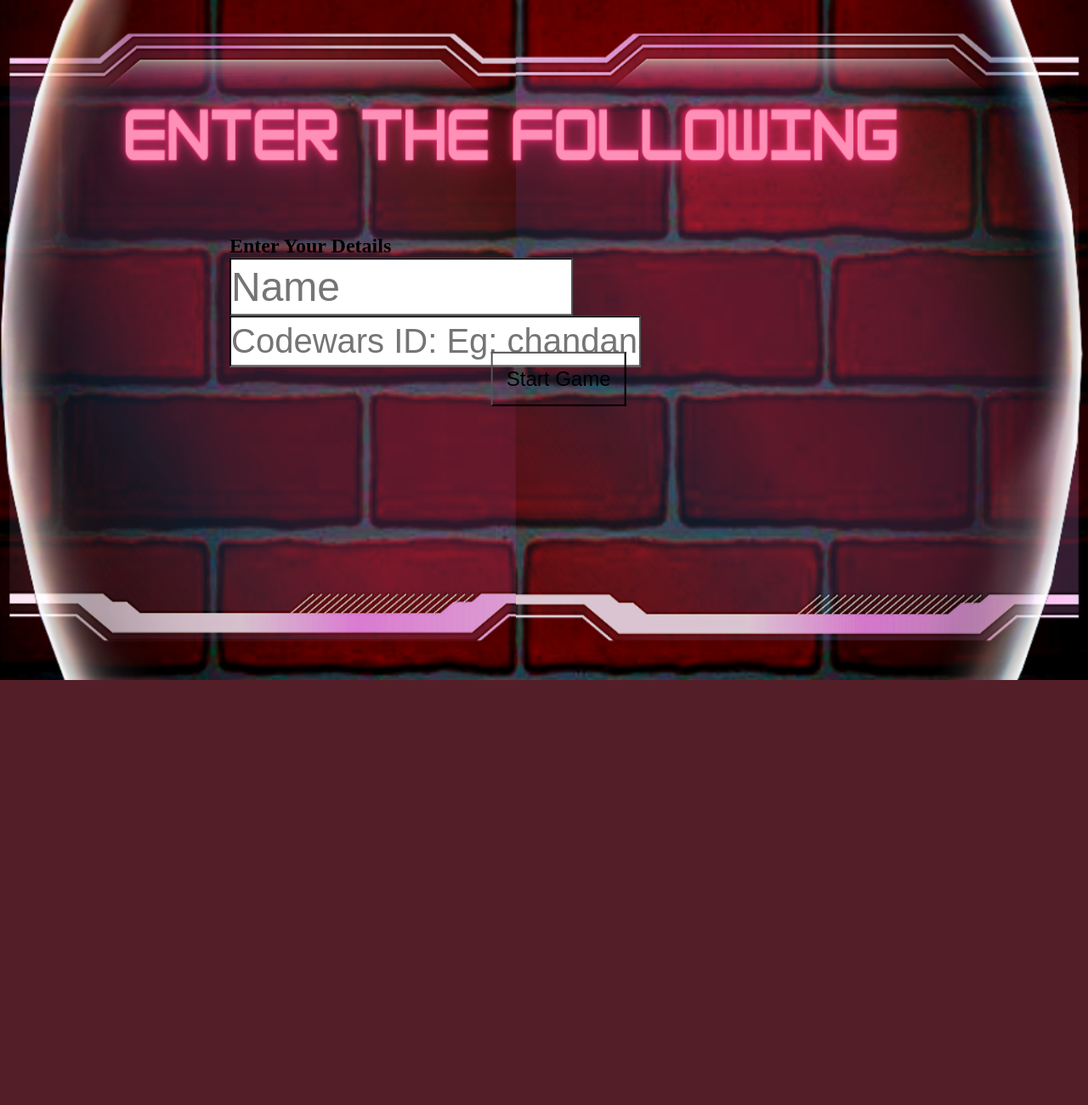
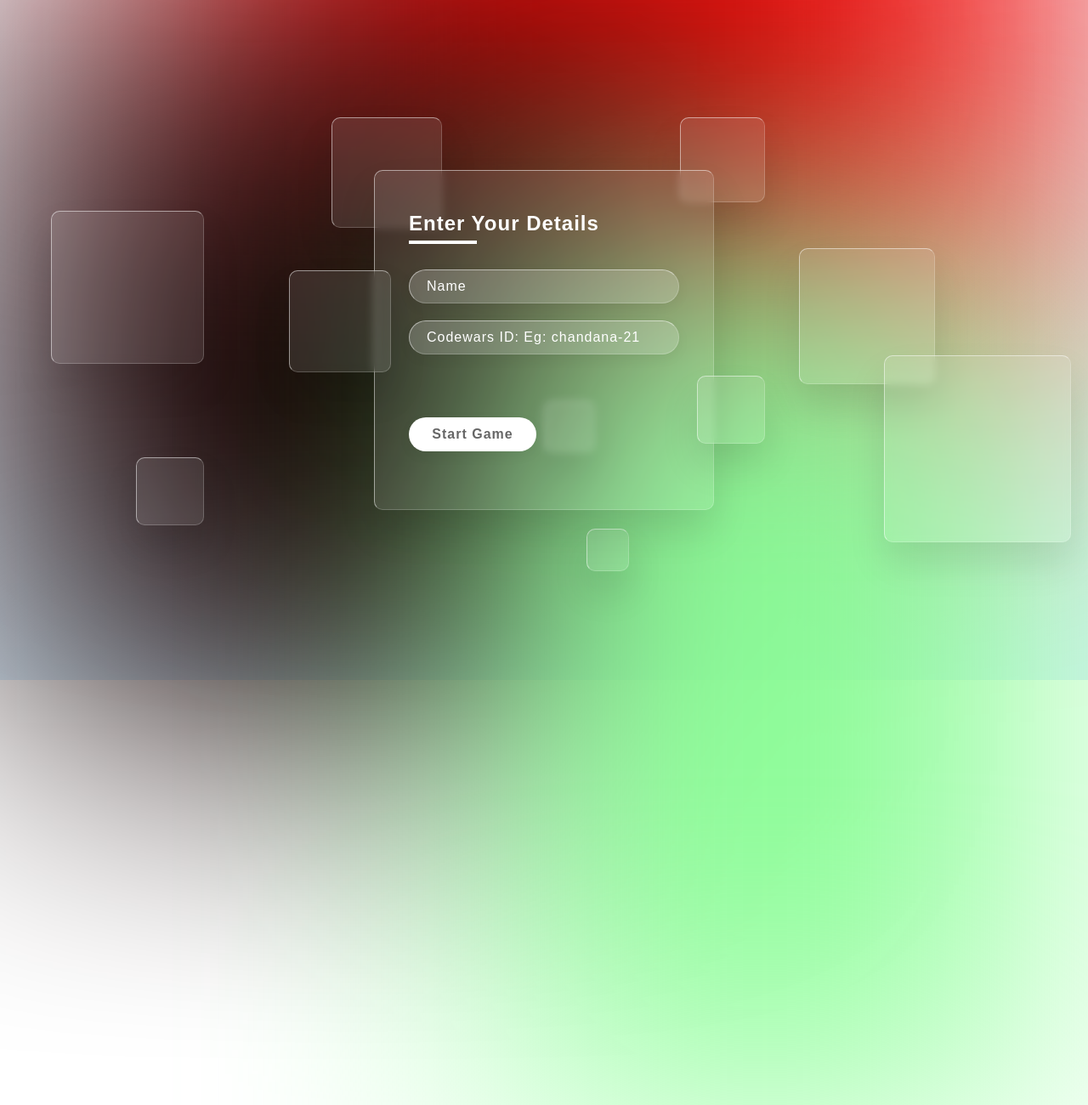
Before and after one commit to DevPriSha/Building-Blocks, a Flask app: page /form/ in a window 1280 px wide. Shown: the whole page at 85% size. Before the commit the page ends 800 px from the top, so only its background shows below. Run offline with Flask 2, Linux system fonts and the light colour scheme; some libraries are stand-ins or nearby versions.

Commit message:
Add files via upload

```diff
--- a/static/form.css
+++ b/static/form.css
@@ -1,100 +1,196 @@
 *{
-    margin: 0;
-    padding: 0;
-    background-color: transparent;
+	margin: 0;
+	padding: 0;
+	box-sizing: border-box;
+	font-family: arial;
 }
-body,html{
-    background-image: url(images/form2.png);
-    height: 100%;
-    margin: 0;
-    background-repeat: no-repeat;
-    background-size: 100vw 100vh;
+body{
+	overflow: hidden;
 }
-.button{
-  background-color: white;
-  border: none;
-  color: black;
-  padding: 18px 48px;
-  text-align: center;
-  text-decoration: none;
-  display: inline-block;
-  font-size: 20px;
-  text-align: center;
-  transform: translateX(600px);
-  margin-top: 400px;
-  margin-left: 380px;
-  font-style: calibri;
+section{
+	display: flex;
+	justify-content: center;
+	align-items: center;
+	min-height: 100vh;
+	background: linear-gradient(to bottom,#f1f4f9,#dff1ff);
 }
-.button:hover{
-    background-color: red;
-    cursor: pointer;
+section .color{
+	position: absolute;
+	filter: blur(150px);
 }
-.button:active{
-    background-color: pink;
-    color: black;
+section .color:nth-child(1){
+	top: -350px;
+	width: 1000px;
+	height: 800px;
+	right: 50px;
+	background: #FA0909;
 }
-.submit{
-  background-color: white;
-  border: none;
-  color: black;
-  /*padding: 18px 48px;*/
-  text-align: center;
-  text-decoration: none;
-  display: inline-block;
-  font-size: 20px;
-  text-align: center;
-  font-style: calibri;
+section .color:nth-child(2){
+	top: 50px;
+	left: 20px;
+	width: 800px;
+	height: 800px;
+	background: #100101;
 }
-.submit:hover{
-    background-color: red;
-    cursor: pointer;
+section .color:nth-child(3){
+	top: 300px;
+	right: 80px;
+	width: 600px;
+	height: 1000px;
+	background: #88FE94;
 }
-.submit:active{
-    background-color: pink;
-    color: black;
+.box{
+	position: relative;
 }
-#form{
-    position: fixed;
-    top: 45%;
-    left: 40%;
-    transform: translate(-50%, -40%);
+.box .square{
+	position: absolute;
+	backdrop-filter: blur(5px);
+	box-shadow: 0 25px 45px rgba(0, 0, 0, 0.1);
+	border: 1px solid rgba(255, 255, 255, 0.5);
+	border-right: 1px solid rgba(255, 255, 255, 0.2);
+	border-bottom: 1px solid rgba(255, 255, 255, 0.2);
+	background: rgba(255, 255, 255, 0.1);
+	border-radius: 10px;
+	animation: animate 8s linear infinite;
+	animation-delay: calc(-1s * var(--i));
 }
-#iduser{
-    position: fixed;
-    top: 78%;
-    left: 80%;
-    transform: translate(-50%,-40%);
+@keyframes animate{
+	0%,100%{
+		transform: translateY(-40px);
+	}
+	50%{
+		transform: translateY(40px);
+	}
 }
-#buttoninput{
-    height: 4rem;
-    padding-top: 1rem;
-    padding-bottom: 1rem;
-    padding-right: 1rem;
-    padding-left: 1rem;
-    text-align: center;
-    font-size: 1.5rem;
-    cursor: pointer;
+.box .square:nth-child(1){
+	top: -50px;
+	right: -60px;
+	width: 100px;
+	height: 100px;
 }
-.username{
-    font-size: 2.5rem;
-    color: white;
+.box .square:nth-child(2){
+	top: 150px;
+	left: -100px;
+	width: 120px;
+	height: 120px;
+	z-index: 2;
 }
-#participantname{
-    height: 4rem;
-    border-color: black;
-    background-color: white;
-    width: 25rem;
-    font-size: 3rem;
+.box .square:nth-child(3){
+	bottom: 50px;
+	right: -60px;
+	width: 80px;
+	height: 80px;
+	z-index: 2;
 }
-.userid{
-    font-size: 2.5rem;
-    color: white;
+.box .square:nth-child(4){
+	bottom: -80px;
+	right: 100px;
+	width: 50px;
+	height: 50px;
 }
-#participantid{
-    height: 3.5rem;
-    border-color: black;
-    background-color: white;
-    width: 30rem;
-    font-size: 2.5rem;
-    left: 30%;
+.box .square:nth-child(5){
+	bottom: 80px;
+	right: 140px;
+	width: 60px;
+	height: 60px;
 }
+.box .square:nth-child(6){
+	bottom: 180px;
+	left: 500px;
+	width: 160px;
+	height: 160px;
+}
+.box .square:nth-child(7){
+	bottom: 200px;
+	right: 600px;
+	width: 180px;
+	height: 180px;
+}
+.box .square:nth-child(8){
+	bottom: -30px;
+	left: 600px;
+	width: 220px;
+	height: 220px;
+	z-index: 2;
+}
+.box .square:nth-child(9){
+	top: -50px;
+	right: 320px;
+	width: 130px;
+	height: 130px;
+}
+.box .square:nth-child(10){
+	bottom: -50px;
+	right: 600px;
+	width: 80px;
+	height: 80px;
+	z-index: 2;
+}
+.container{
+	position: relative;
+	width: 400px;
+	min-height: 400px;
+	background: rgba(255, 255, 255, 0.1);
+	border-radius: 10px;
+	display: flex;
+	justify-content: center;
+	align-items: center;
+	backdrop-filter: blur(5px);
+	box-shadow: 0 25px 45px rgba(0, 0, 0, 0.1);
+	border: 1px solid rgba(255, 255, 255, 0.5);
+	border-right: 1px solid rgba(255, 255, 255, 0.2);
+	border-bottom: 1px solid rgba(255, 255, 255, 0.2);
+}
+.form{
+	position: relative;
+	width: 100%;
+	height: 100%;
+	padding: 40px;
+}
+.form h2{
+	position: relative;
+	color: white;
+	font-size: 24px;
+	font-weight: 600;
+	letter-spacing: 1px;
+	margin-bottom: 40px;
+}
+.form h2::before{
+	content: '';
+	position: absolute;
+	left: 0;
+	bottom: -10px;
+	width: 80px;
+	height: 4px;
+	background: white;
+}
+.form .inputBox{
+	width: 100%;
+	margin-top: 20px;
+}
+.form .inputBox input{
+	width: 100%;
+	background: rgba(255, 255, 255, 0.2);
+	border: none;
+	outline: none;
+	padding: 10px 20px;
+	border-radius: 35px;
+	border: 1px solid rgba(255, 255, 255, 0.5);
+	border-right: 1px solid rgba(255, 255, 255, 0.2);
+	border-bottom: 1px solid rgba(255, 255, 255, 0.2);
+	font-size: 16px;
+	letter-spacing: 1px;
+	color: #fff;
+	box-shadow: 0 5px 15px rgba(0, 0, 0, 0.05);
+}
+.form .inputBox input::placeholder{
+	color: #fff;
+}
+.form .inputBox input[type="submit"]{
+	background: #fff;
+	color: #666;
+	max-width: 150px;
+	cursor: pointer;
+	margin-bottom: 20px;
+	font-weight: 600;
+}
```
